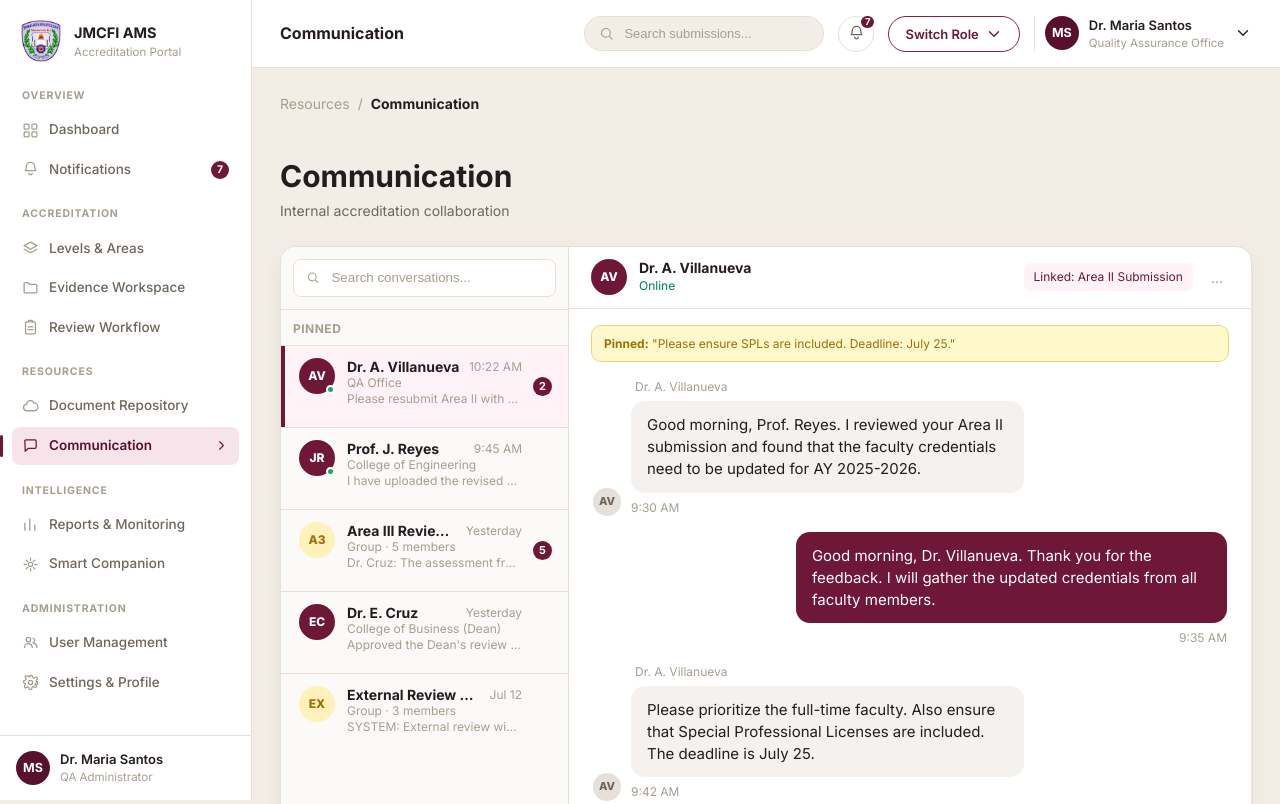
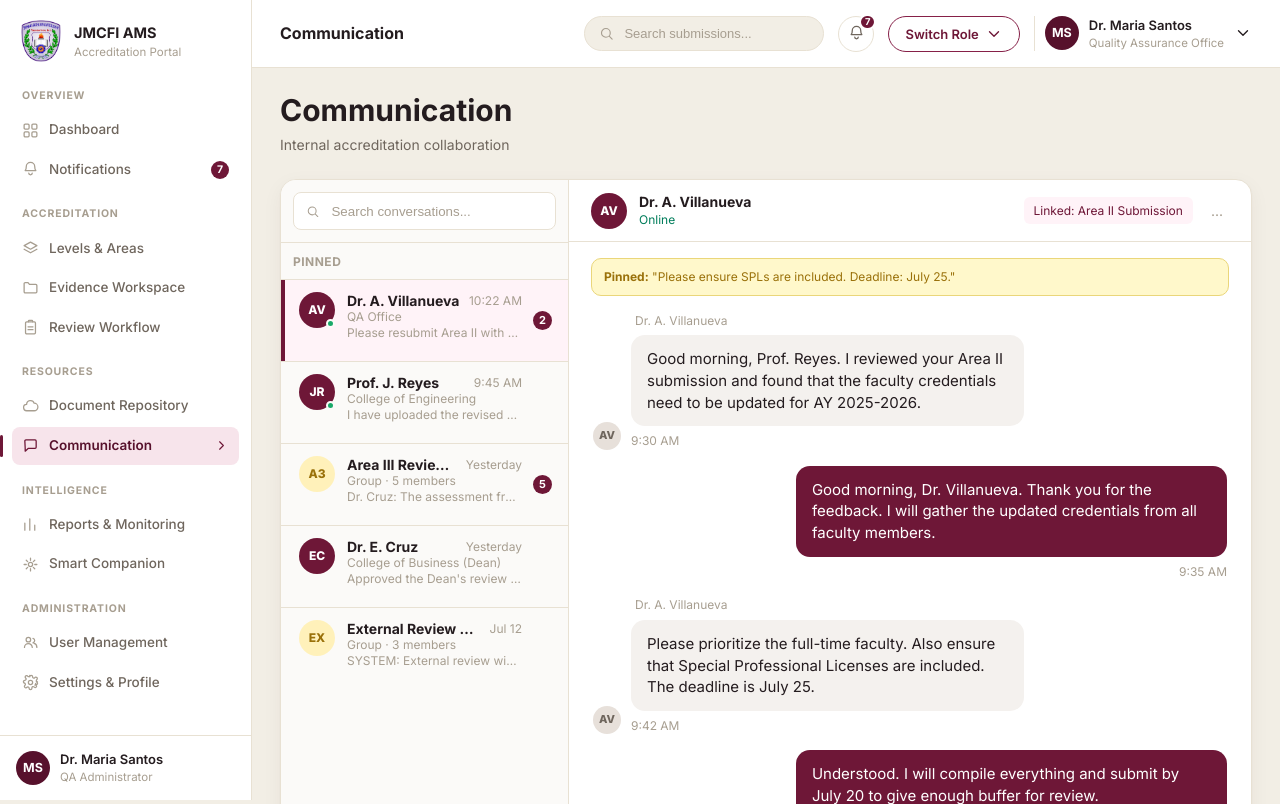
Before and after one commit to Ashhh02/accreditation_management_system, a Django app: page /resources/communication/ in a window 1280 px wide. Shown: the top 804 px of the page. Run offline with Django 5.2, Linux system fonts and the light colour scheme.

Commit message:
remove communication breadcrumb

```diff
--- a/resources/templates/resources/communication.html
+++ b/resources/templates/resources/communication.html
@@ -7,12 +7,6 @@
 
 {% block content %}
   <div class="communication-page">
-    <div class="communication-breadcrumb">
-      <span>Resources</span>
-      <span>/</span>
-      <strong>Communication</strong>
-    </div>
-
     <header class="communication-header">
       <h1>Communication</h1>
       <p>Internal accreditation collaboration</p>
--- a/static/css/communication.css
+++ b/static/css/communication.css
@@ -1,18 +1,5 @@
 .communication-page {
   width: 100%;
-}
-
-.communication-breadcrumb {
-  display: flex;
-  align-items: center;
-  gap: 8px;
-  margin-bottom: 46px;
-  color: var(--color-text-faint);
-  font-size: 14px;
-}
-
-.communication-breadcrumb strong {
-  color: var(--color-text);
 }
 
 .communication-header {
@@ -370,10 +357,6 @@
 }
 
 @media (max-width: 680px) {
-  .communication-breadcrumb {
-    margin-bottom: 28px;
-  }
-
   .chat-thread-header,
   .thread-actions {
     align-items: flex-start;
```
